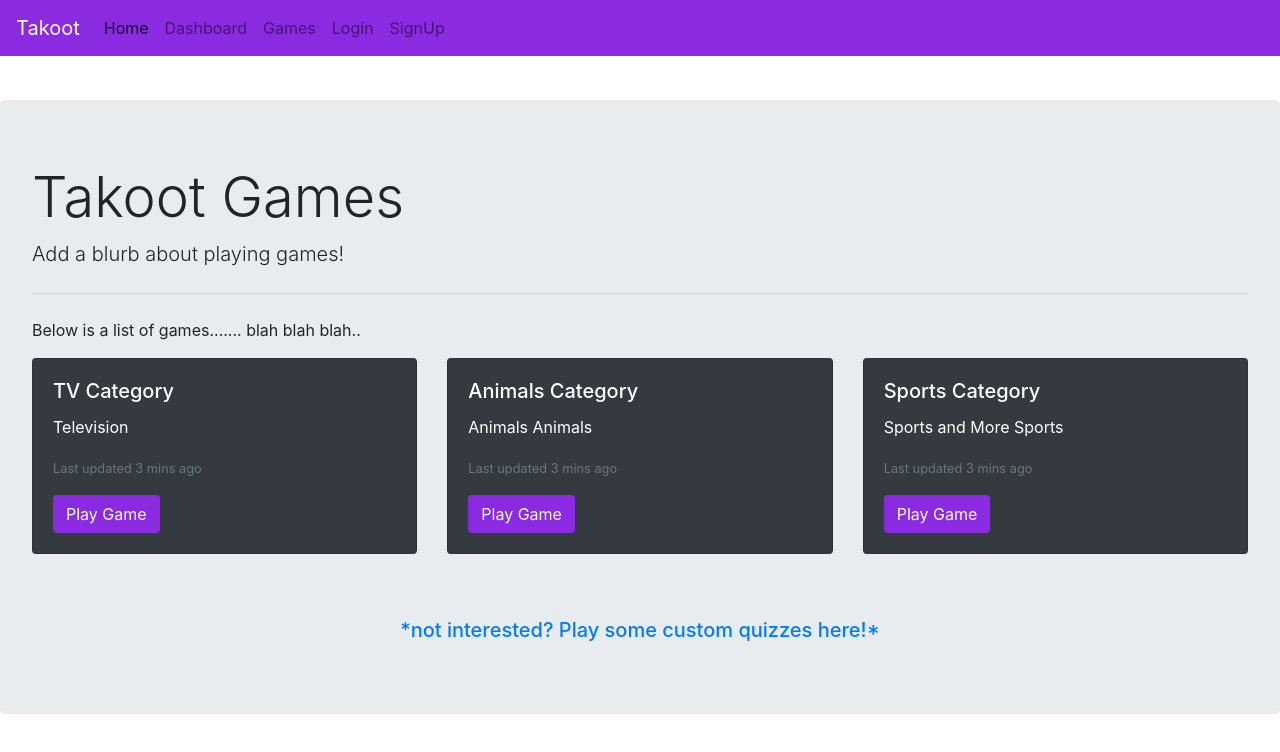
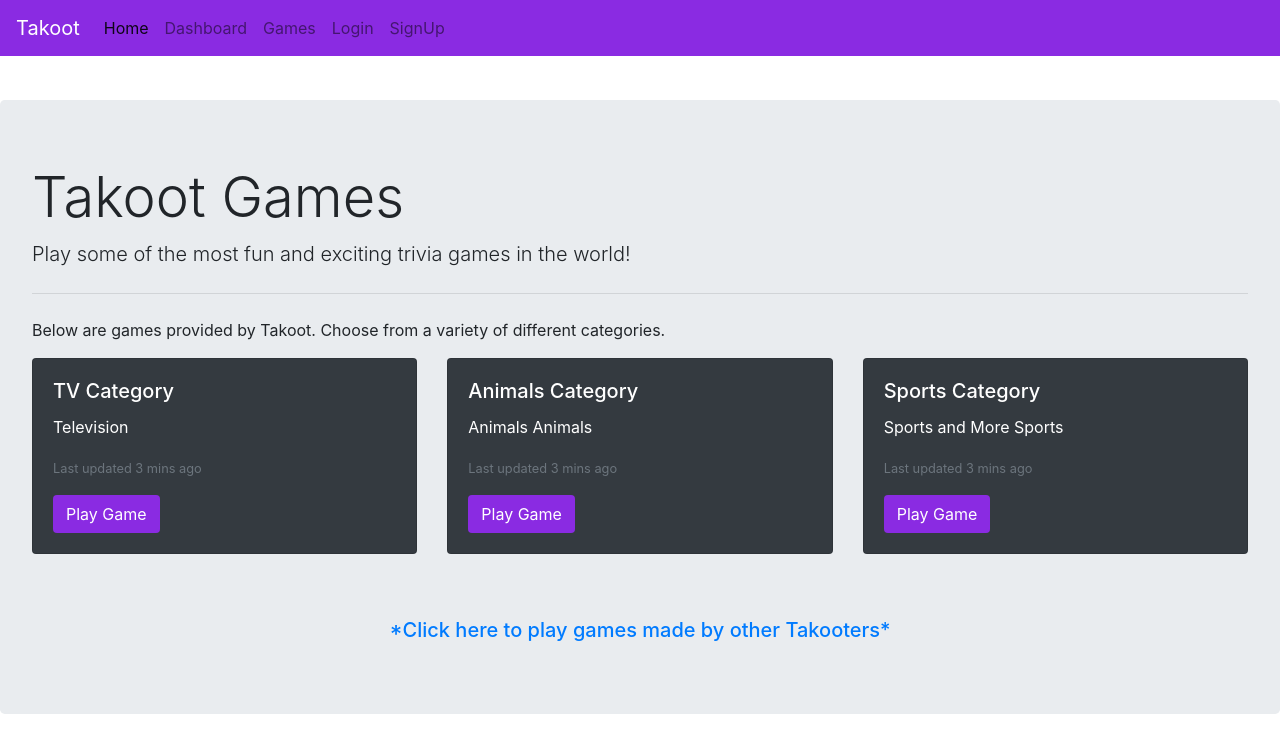
Before and after one commit to Zmaraz/Takoot-Front, an Angular app: page /games in a window 1280 px wide. Shown: the top 752 px of the page. Built offline with nearby package versions, Linux system fonts and the light colour scheme.

Commit message:
alexs changes

```diff
--- a/src/app/games/games.component.html
+++ b/src/app/games/games.component.html
@@ -3,9 +3,9 @@
 
 <div id = "games-jumbo" class="jumbotron">
   <h1 class="display-4">Takoot Games</h1>
-  <p class="lead">Add a blurb about playing games! </p>
+  <p class="lead">Play some of the most fun and exciting trivia games in the world! </p>
   <hr class="my-4">
-  <p>Below is a list of games....... blah blah blah.. </p>
+  <p>Below are games provided by Takoot. Choose from a variety of different categories. </p>
   <!-- <p class="lead">
     <a class="btn btn-primary btn-lg" href="#" role="button">Learn more</a>
   </p> -->
@@ -63,6 +63,6 @@
 <br>
 <br>
 <div class="text-center">
-    <h5><a click="getAllQuizzes()"routerLink="/user-quizzes" id="">*not interested? Play some custom quizzes here!*</a></h5>
+    <h5><a click="getAllQuizzes()"routerLink="/user-quizzes" id="">*Click here to play games made by other Takooters*</a></h5>
 </div>
 </div> <!-- div for the jumbotron-->
```
